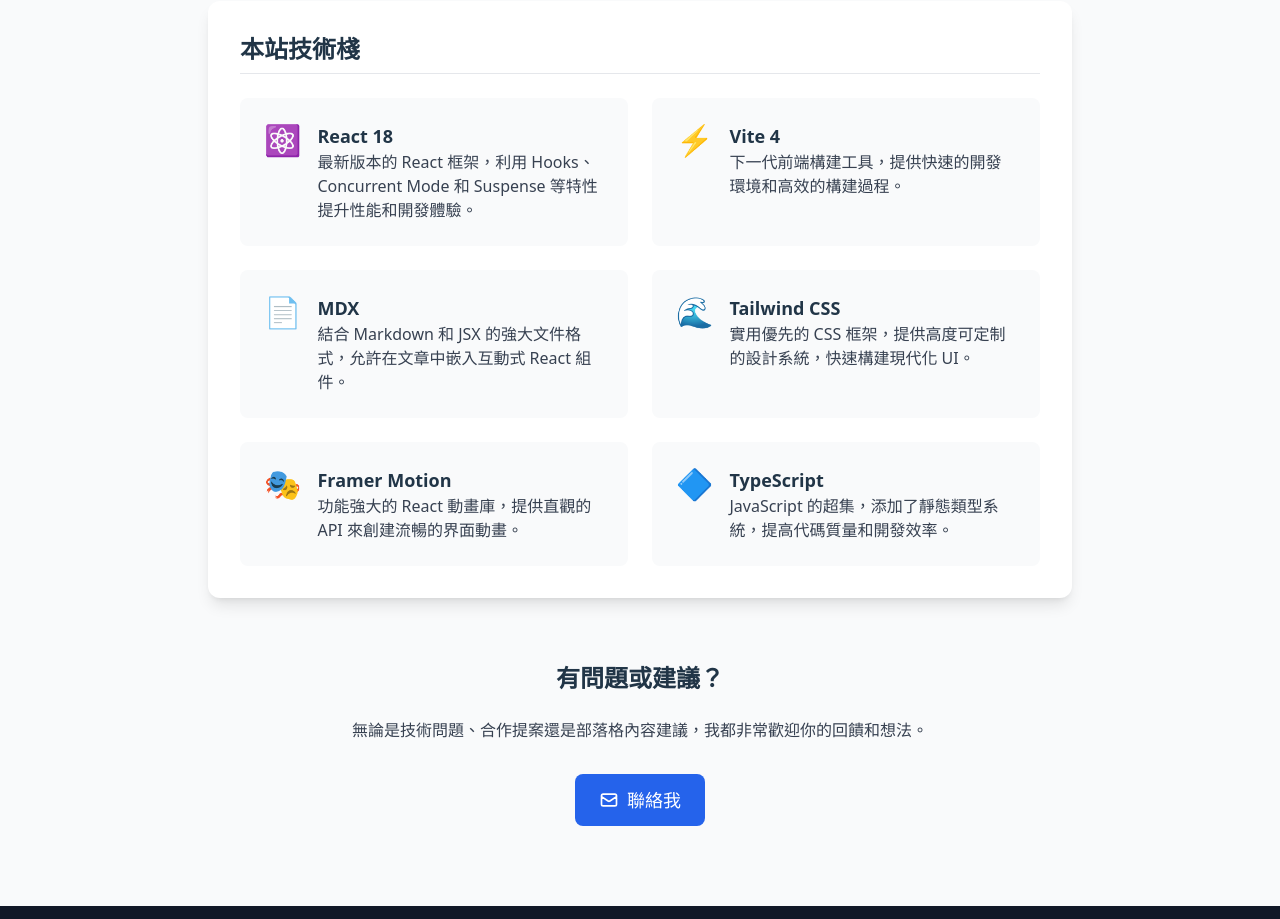
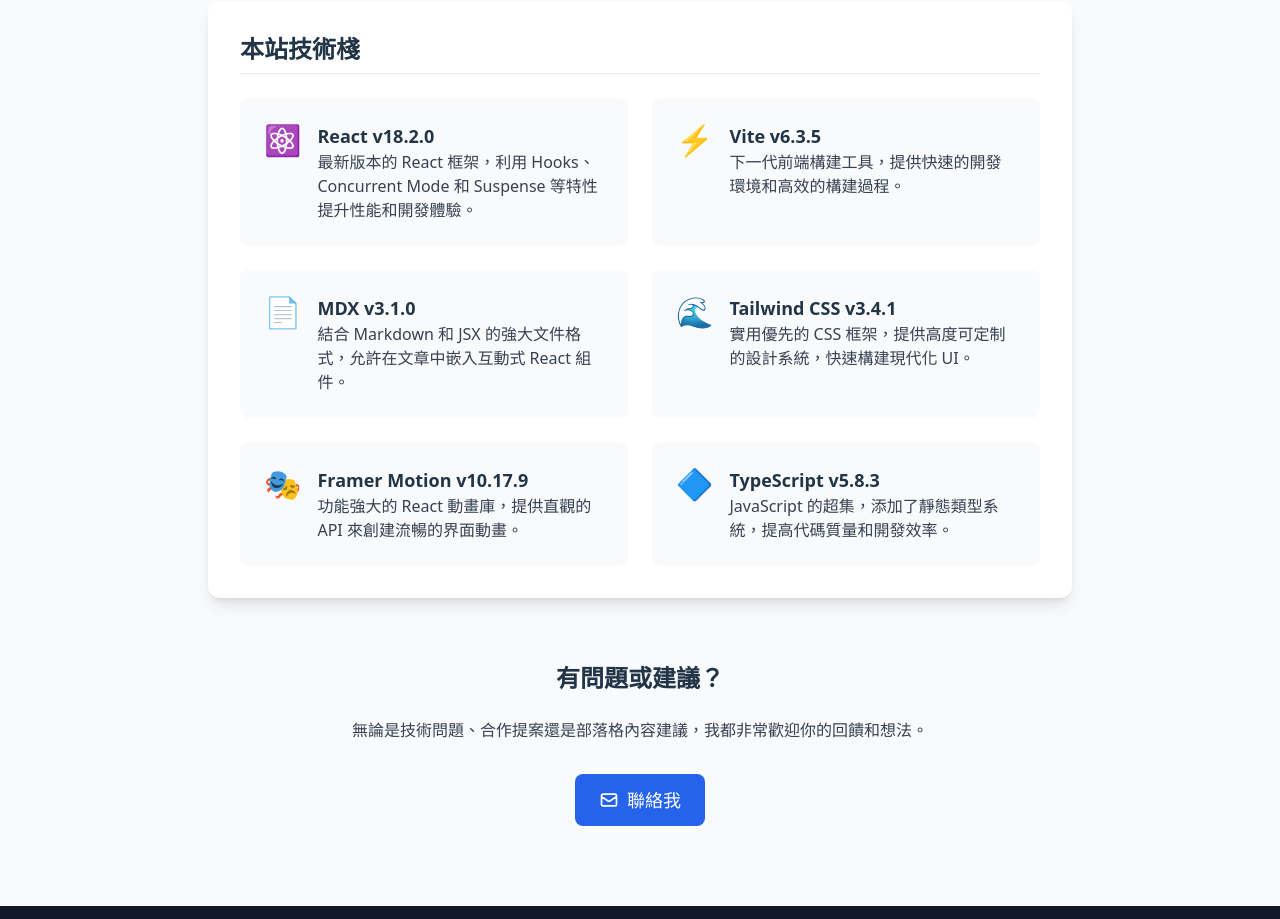
Before and after one commit to ianTPE/vite-react-mdx-blog, a React (Vite) app: page /about in a window 1280 px wide. Shown: the part 1080-1999 px from the top of the page. Built offline with nearby package versions, Linux system fonts and the light colour scheme.

Commit message:
feat: create about page with author info, blog purpose and tech stack sections

```diff
--- a/src/pages/AboutPage.tsx
+++ b/src/pages/AboutPage.tsx
@@ -128,7 +128,7 @@
                 <div className="flex items-start gap-4">
                   <div className="text-3xl">⚛️</div>
                   <div>
-                    <h3 className="text-lg font-semibold">React 18</h3>
+                    <h3 className="text-lg font-semibold">React v18.2.0</h3>
                     <p className="text-gray-700">
                       最新版本的 React 框架，利用 Hooks、Concurrent Mode 和 Suspense 等特性提升性能和開發體驗。
                     </p>
@@ -140,7 +140,7 @@
                 <div className="flex items-start gap-4">
                   <div className="text-3xl">⚡</div>
                   <div>
-                    <h3 className="text-lg font-semibold">Vite 4</h3>
+                    <h3 className="text-lg font-semibold">Vite v6.3.5</h3>
                     <p className="text-gray-700">
                       下一代前端構建工具，提供快速的開發環境和高效的構建過程。
                     </p>
@@ -152,7 +152,7 @@
                 <div className="flex items-start gap-4">
                   <div className="text-3xl">📄</div>
                   <div>
-                    <h3 className="text-lg font-semibold">MDX</h3>
+                    <h3 className="text-lg font-semibold">MDX v3.1.0</h3>
                     <p className="text-gray-700">
                       結合 Markdown 和 JSX 的強大文件格式，允許在文章中嵌入互動式 React 組件。
                     </p>
@@ -164,7 +164,7 @@
                 <div className="flex items-start gap-4">
                   <div className="text-3xl">🌊</div>
                   <div>
-                    <h3 className="text-lg font-semibold">Tailwind CSS</h3>
+                    <h3 className="text-lg font-semibold">Tailwind CSS v3.4.1</h3>
                     <p className="text-gray-700">
                       實用優先的 CSS 框架，提供高度可定制的設計系統，快速構建現代化 UI。
                     </p>
@@ -176,7 +176,7 @@
                 <div className="flex items-start gap-4">
                   <div className="text-3xl">🎭</div>
                   <div>
-                    <h3 className="text-lg font-semibold">Framer Motion</h3>
+                    <h3 className="text-lg font-semibold">Framer Motion v10.17.9</h3>
                     <p className="text-gray-700">
                       功能強大的 React 動畫庫，提供直觀的 API 來創建流暢的界面動畫。
                     </p>
@@ -188,7 +188,7 @@
                 <div className="flex items-start gap-4">
                   <div className="text-3xl">🔷</div>
                   <div>
-                    <h3 className="text-lg font-semibold">TypeScript</h3>
+                    <h3 className="text-lg font-semibold">TypeScript v5.8.3</h3>
                     <p className="text-gray-700">
                       JavaScript 的超集，添加了靜態類型系統，提高代碼質量和開發效率。
                     </p>
@@ -208,7 +208,7 @@
 
           <div className="inline-block">
             <a
-              href="mailto:your-email@example.com"
+              href="mailto:ian@wo94.top"
               className="px-6 py-3 bg-blue-600 text-white rounded-lg hover:bg-blue-700 transition-colors inline-flex items-center text-lg font-medium"
             >
               <svg xmlns="http://www.w3.org/2000/svg" className="h-5 w-5 mr-2" fill="none" viewBox="0 0 24 24" stroke="currentColor">
```
